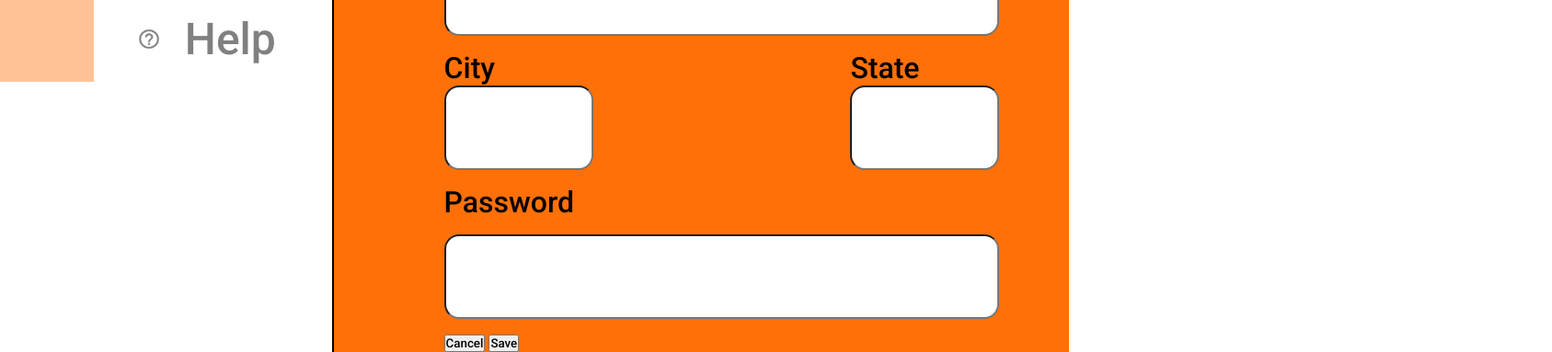
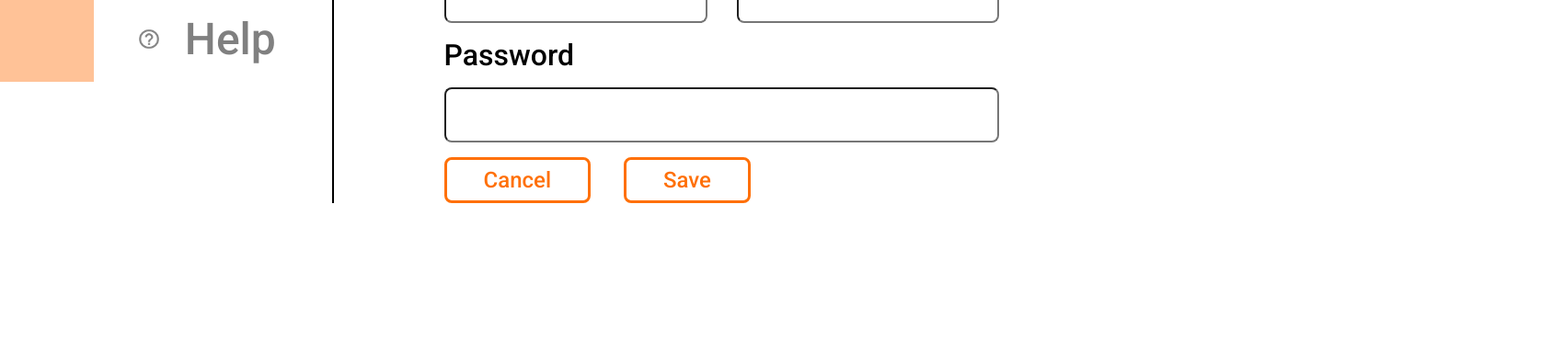
Before and after one commit to cledious/web-2-2-en-equipo, a plain HTML site: page labo-1/index.html in a window 1280 px wide. Shown: the part 711-1094 px from the top of the page at 92% size, 1687 px wide, since content can reach past the window. After the commit the page ends 932 px from the top, so only its background shows below. Drawn offline with Linux system fonts and the light colour scheme.

Commit message:
aporte de luis
Cambios en estilo de botones y tamaños

Cambios de color en la clase  “edit profile” del background color de naranja a blanco

Cambios en el .name > div {
 Se agrego un width: 47%

Cambios en el .name > div > input {
Se agrego un width 100%

Cambios en el form input al height
De  5.5 rem a 3.5 rem, también al border radius de 1 rem a 0.5rem

```diff
--- a/labo-1/index.html
+++ b/labo-1/index.html
@@ -87,7 +87,7 @@
                     </div>
                     <label for="">password</label>
                     <input type="number">
-                    <div>
+                    <div class="gap-button">
                         <button type="reset">cancel</button>
                         <button type="submit" >save</button>
                     </div>
--- a/labo-1/style.css
+++ b/labo-1/style.css
@@ -33,11 +33,29 @@ nav {
     height: 100%;
     gap: 10%;
 }
+button:hover {
+    color: white;
+    background-color: #FF7008;
+}
+button {
+    background-color: #ffffff;
+    border: solid #FF7008;
+    padding: 8px 40px 8px 40px;
+    border-radius: 0.5rem;
+    color: #FF7008;
+    font-size: 1.5em;
+    font-weight: lighter;
+}
 
 nav a img {
     width: 100%;
 }
 
+.gap-button{
+    display: flex;
+    flex-direction: row;
+    gap: 6%
+}
 header > a:nth-child(3) {
     width: 30%;
     height: max-content;
@@ -70,8 +88,13 @@ form {
     justify-content: space-between;
     gap: 1rem;
 }
+
+.name > div {
+    width: 47%;
+}
+
 .name > div > input {
-    width: 400%;
+    width: 100%;
 }
 
 form > .name ,form > .address {
@@ -80,6 +103,14 @@ form > .name ,form > .address {
     justify-content: space-between;
     width: 100%;
     gap: 1em;
+}
+
+.address > div > input {
+    width: 100%;
+}
+
+.address > div{
+    width: 47%;
 }
 
 form > .name > div ,form > .address > div {
@@ -93,8 +124,8 @@ form label {
 
 form input {
     width: 100%;
-    height: 5.5rem;
-    border-radius: 1rem;
+    height: 3.5rem;
+    border-radius: 0.5rem;
 }
 
 #settings > .nav {
@@ -156,7 +187,7 @@ form input {
 
 #settings > .edit-profile {
     width: 68%;
-    background-color: #FF7008;
+    background-color: #ffffff;
 }
 
 #settings > .edit-profile > div {
```
